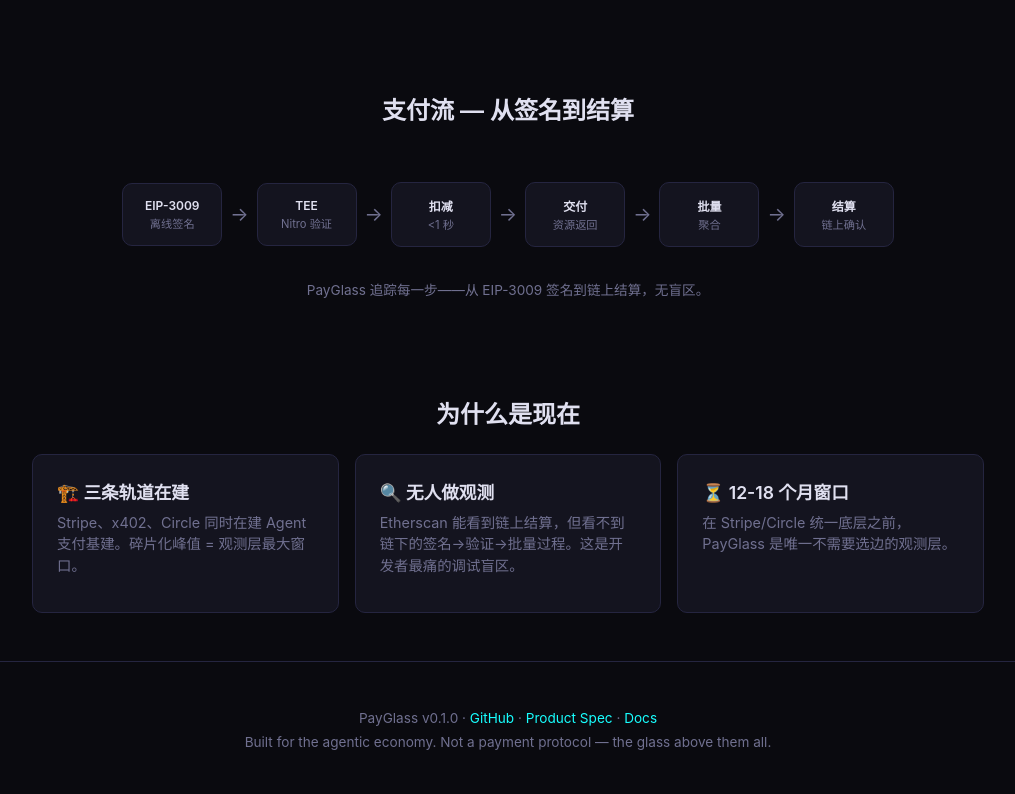
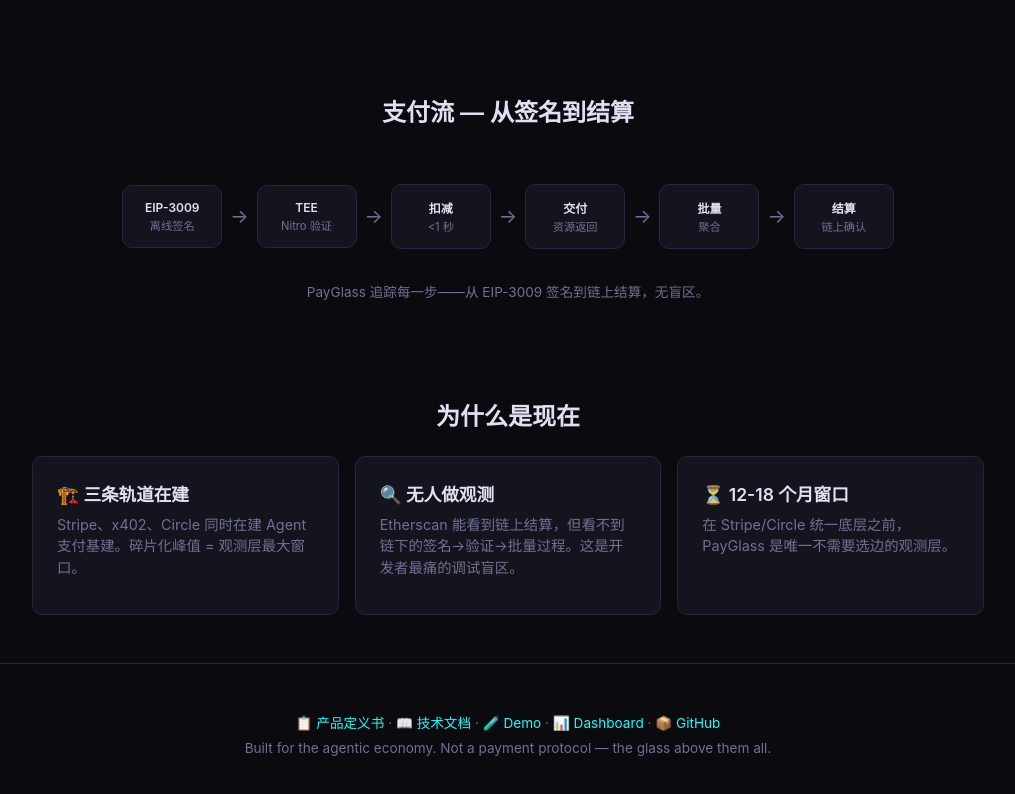
Before and after one commit to jasoneip01-pixel/payglass, a plain HTML site: page index.html in a window 1280 px wide. Shown: the part 880-1674 px from the top of the page, without its empty margins (132-1147 px from the left). Drawn offline with Linux system fonts and the light colour scheme.

Commit message:
🌐 Web pages: product spec + docs + demo

```diff
--- a/index.html
+++ b/index.html
@@ -133,7 +133,9 @@
   </p>
   <div class="cta">
     <a href="dashboard/" class="btn btn-primary">🚀 打开 Dashboard</a>
-    <a href="https://github.com/jasoneip01-pixel/payglass" class="btn btn-ghost">📂 GitHub</a>
+    <a href="product.html" class="btn btn-ghost">📋 产品定义书</a>
+    <a href="docs.html" class="btn btn-ghost">📖 技术文档</a>
+    <a href="demo.html" class="btn btn-ghost">🧪 Demo</a>
   </div>
 </div>
 
@@ -207,7 +209,13 @@
 </div>
 
 <footer>
-  <p>PayGlass v0.1.0 · <a href="https://github.com/jasoneip01-pixel/payglass">GitHub</a> · <a href="https://github.com/jasoneip01-pixel/payglass/blob/main/PRODUCT.md">Product Spec</a> · <a href="https://github.com/jasoneip01-pixel/payglass/tree/main/docs">Docs</a></p>
+  <p>
+    <a href="product.html">📋 产品定义书</a> ·
+    <a href="docs.html">📖 技术文档</a> ·
+    <a href="demo.html">🧪 Demo</a> ·
+    <a href="dashboard/">📊 Dashboard</a> ·
+    <a href="https://github.com/jasoneip01-pixel/payglass">📦 GitHub</a>
+  </p>
   <p style="margin-top:8px;">Built for the agentic economy. Not a payment protocol — the glass above them all.</p>
 </footer>
 
```
